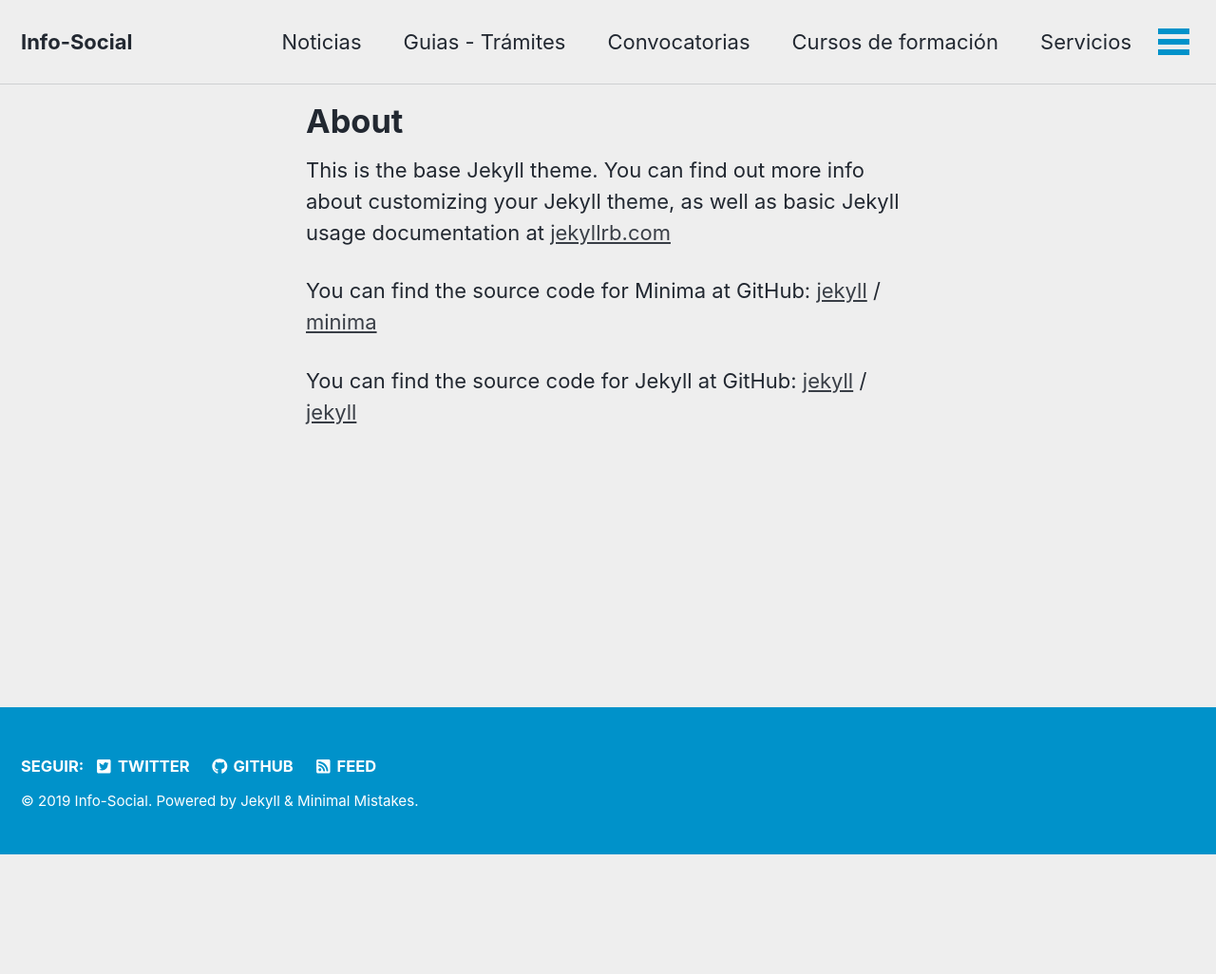
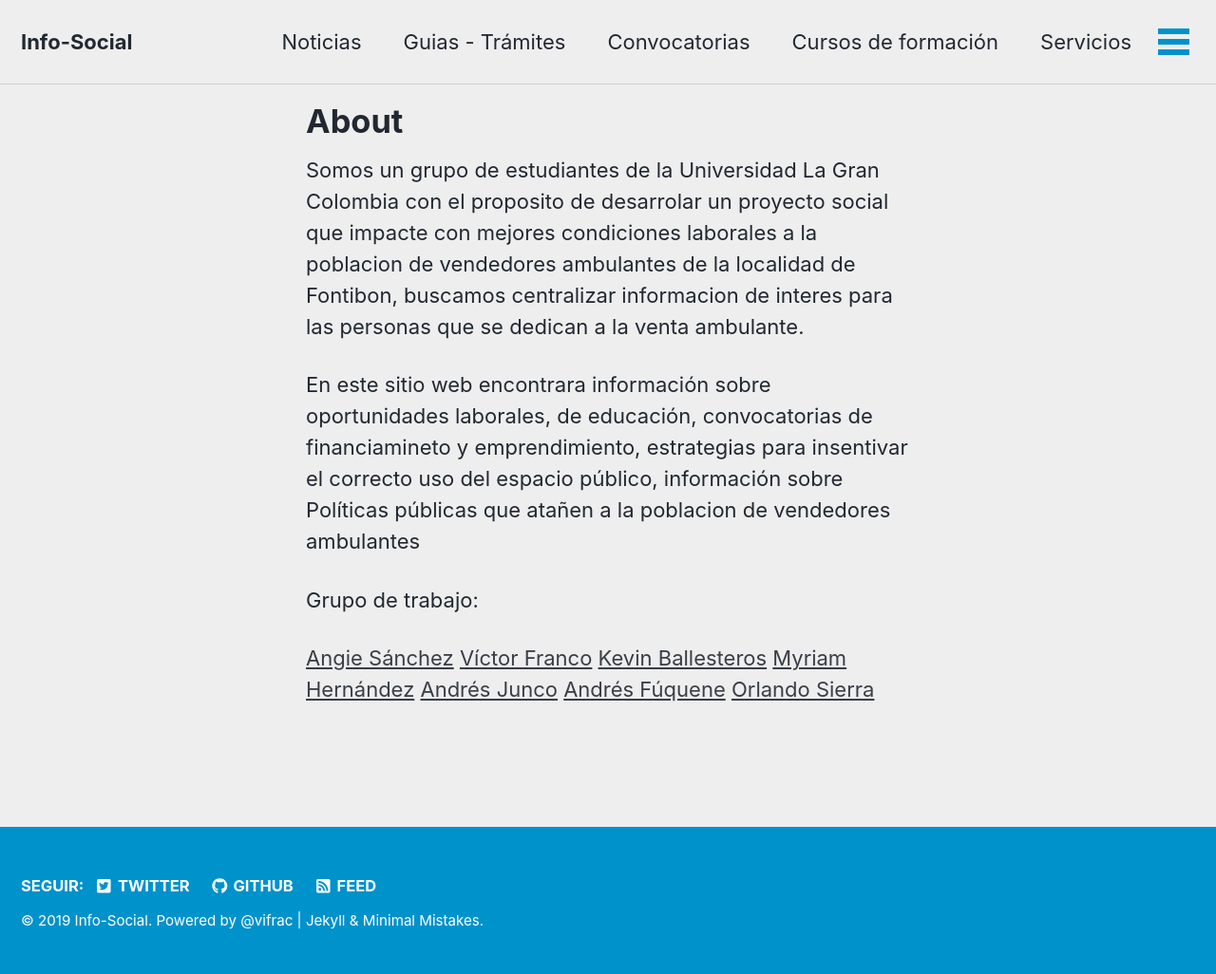
Before and after one commit to vifrac/socialProyect, a Jekyll site: the page built from about.md, in a window 1280 px wide. Shown: the whole page at 95% size. Built offline with Jekyll 4.4.1, drawn with Linux system fonts in a browser that asks for light colours; cached includes are drawn as plain includes; nearby versions of some CDN libraries; before the commit the page ends 900 px from its top, so only the background shows below that.

Commit message:
setup about

```diff
--- a/_config.yml
+++ b/_config.yml
@@ -274,7 +274,7 @@ compress_html:
 
 # Defaults
 defaults:
-  # _posts
+   #_posts
   - scope:
       path: ""
       type: posts
@@ -285,3 +285,11 @@ defaults:
       comments: true
       share: true
       related: true
+
+defaults:
+  # _pages
+  - scope:
+      path: ""
+      type: pages
+    values:
+      layout: single
--- a/_data/navigation.yml
+++ b/_data/navigation.yml
@@ -11,4 +11,5 @@ main:
   - title: "Servicios"
   #   url: /sitemap/
   - title: "Contactanos"
+    url: /about/
   #   url: /sitemap/
--- a/_includes/footer.html
+++ b/_includes/footer.html
@@ -16,4 +16,4 @@
   </ul>
 </div>
 
-<div class="page__footer-copyright">&copy; {{ site.time | date: '%Y' }} {{ site.name | default: site.title }}. {{ site.data.ui-text[site.locale].powered_by | default: "Powered by" }} <a href="https://jekyllrb.com" rel="nofollow">Jekyll</a> &amp; <a href="https://mademistakes.com/work/minimal-mistakes-jekyll-theme/" rel="nofollow">Minimal Mistakes</a>.</div>
+<div class="page__footer-copyright">&copy; {{ site.time | date: '%Y' }} {{ site.name | default: site.title }}. {{ site.data.ui-text[site.locale].powered_by | default: "Powered by" }} <a href="https://www.vifrac.com/" rel="nofollow"> @vifrac |</a> <a href="https://jekyllrb.com" rel="nofollow"> Jekyll</a> &amp; <a href="https://mademistakes.com/work/minimal-mistakes-jekyll-theme/" rel="nofollow">Minimal Mistakes</a>.</div>
--- a/about.md
+++ b/about.md
@@ -4,15 +4,17 @@ title: About
 permalink: /about/
 ---
 
-This is the base Jekyll theme. You can find out more info about customizing your Jekyll theme, as well as basic Jekyll usage documentation at [jekyllrb.com](https://jekyllrb.com/)
+Somos un grupo de estudiantes de la Universidad La Gran Colombia con el proposito de desarrolar un proyecto social que impacte con mejores condiciones laborales a la poblacion de vendedores ambulantes de la localidad de Fontibon, buscamos centralizar informacion de interes para las personas que se dedican a la venta ambulante.
 
-You can find the source code for Minima at GitHub:
-[jekyll][jekyll-organization] /
-[minima](https://github.com/jekyll/minima)
-
-You can find the source code for Jekyll at GitHub:
-[jekyll][jekyll-organization] /
-[jekyll](https://github.com/jekyll/jekyll)
+En este sitio web encontrara información sobre oportunidades laborales, de educación, convocatorias de financiamineto y emprendimiento, estrategias para insentivar el correcto uso del espacio público, información sobre Políticas públicas que atañen a la poblacion de vendedores ambulantes
 
 
-[jekyll-organization]: https://github.com/jekyll
+Grupo de trabajo:
+
+[Angie Sánchez](https://www.vifrac.com/)
+[Víctor Franco](https://www.vifrac.com/)
+[Kevin Ballesteros](https://www.vifrac.com/)
+[Myriam Hernández](https://www.vifrac.com/)
+[Andrés Junco](https://www.vifrac.com/)
+[Andrés Fúquene](https://www.vifrac.com/)
+[Orlando Sierra](https://www.vifrac.com/)
```
Also changed, not shown: _pages/contact.md (added), assets/images/Info-Social.png (added).
